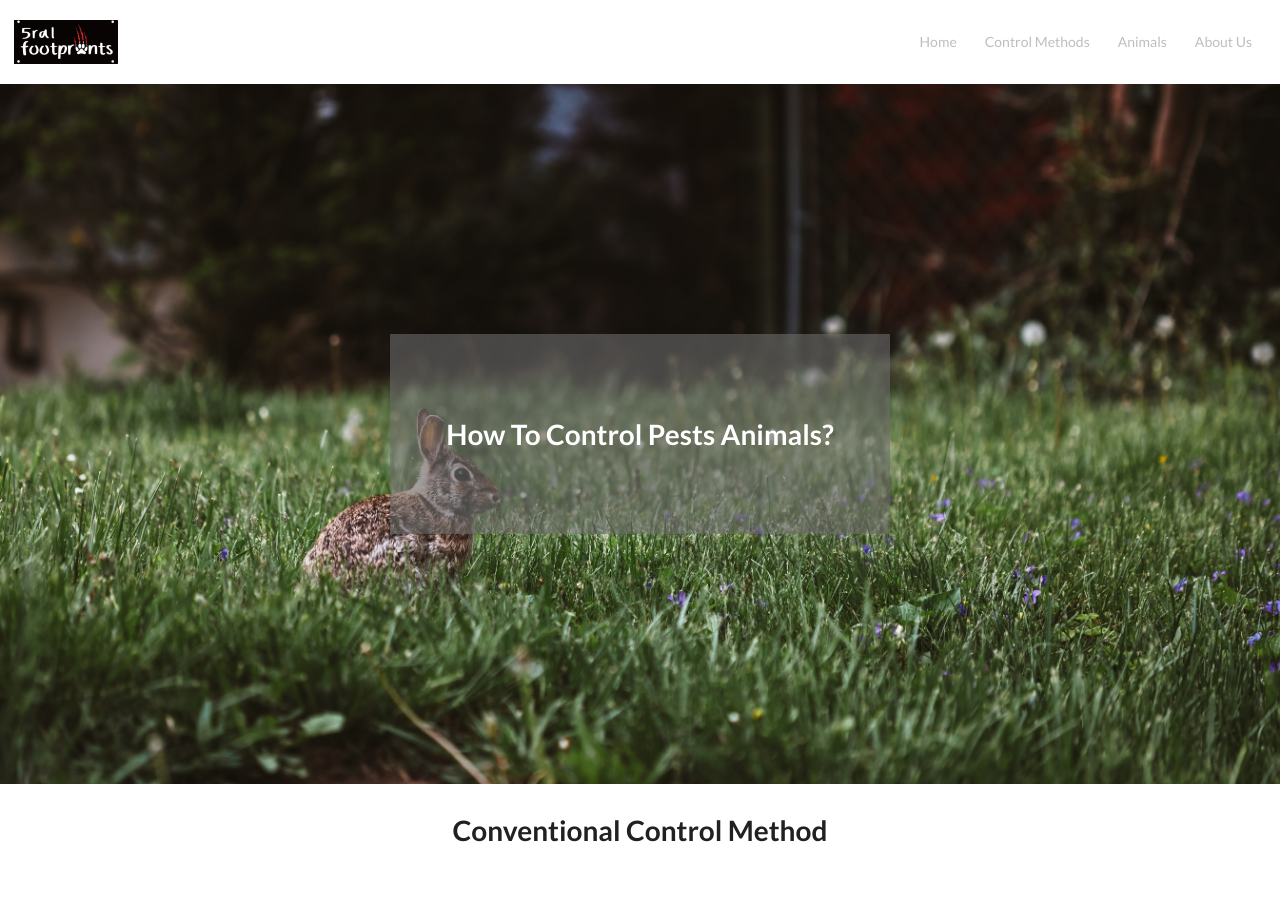
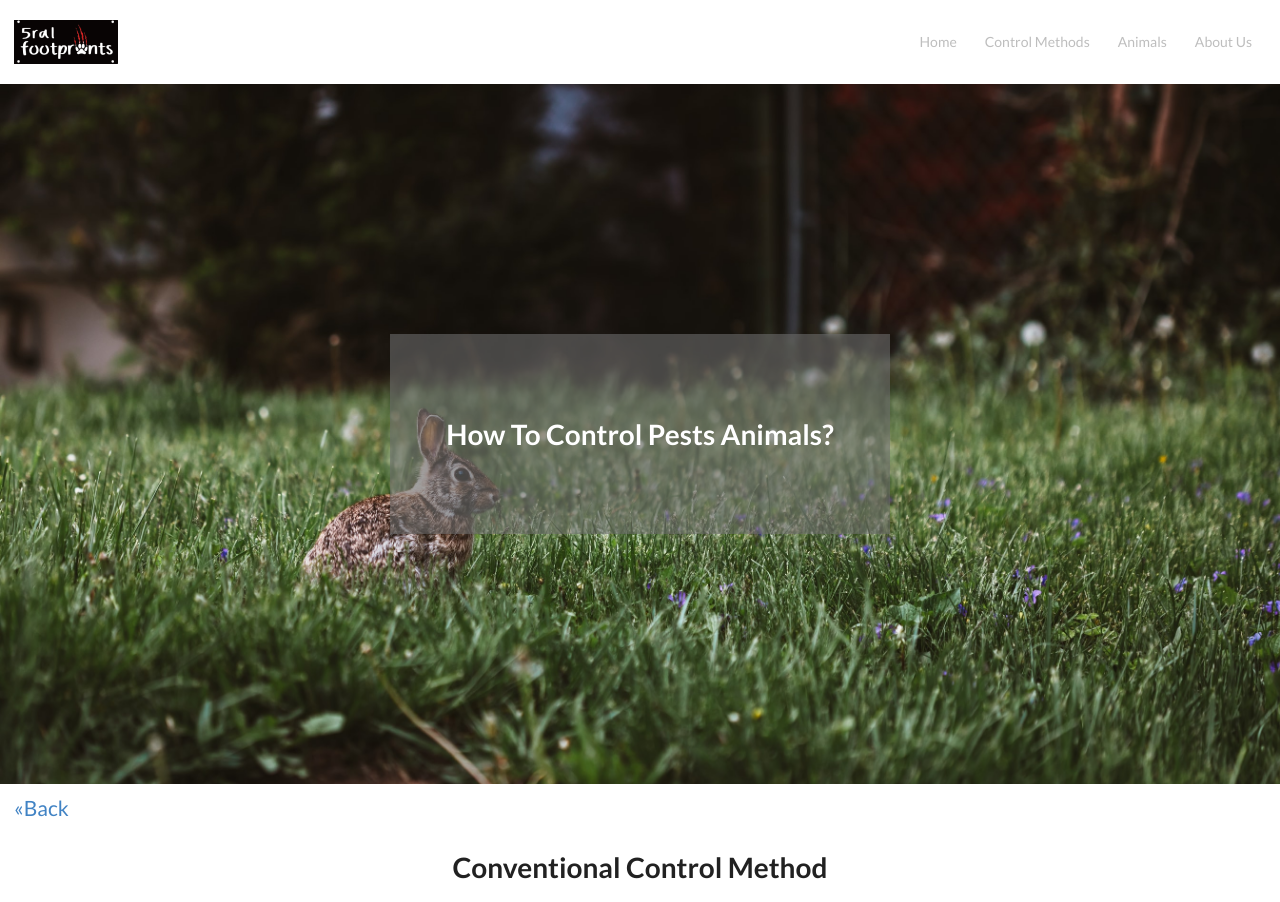
Before and after one commit to chengguang-li0313/IE-iteration3Web, a Next.js app: page /control/conventional in a window 1280 px wide. Shown: the top 902 px of the page. Built offline with nearby package versions, Linux system fonts and the light colour scheme.

Commit message:
modified

```diff
--- a/component/HomeControlSection.js
+++ b/component/HomeControlSection.js
@@ -28,7 +28,7 @@ export const HomeControlSection = () => {
           }
           img={"/controlService.jpeg"}
           href={'/control/services'}
-        ></CardWithButtonig>
+        ></CardWithButton>
       </div>
     );
 }
--- a/package.json
+++ b/package.json
@@ -14,6 +14,7 @@
     "gsap": "^3.6.1",
     "next": "10.1.3",
     "react": "17.0.2",
+    "react-back-to-top-button": "0.0.14",
     "react-card-flip": "^1.1.0",
     "react-dom": "17.0.2",
     "react-icons": "^4.2.0",
--- a/pages/control/bio.js
+++ b/pages/control/bio.js
@@ -10,6 +10,7 @@ export default function Conventional() {
     <>
         <Nav></Nav>
         <ControlHero></ControlHero>
+        <a href='/control' className={styles.backButton}>«Back</a>
         <div className={styles.conventionalContainer}>
             <h1>Biological Control Methods</h1>
         </div>
--- a/pages/control/conventional.js
+++ b/pages/control/conventional.js
@@ -10,6 +10,7 @@ export default function Conventional() {
     <>
         <Nav></Nav>
         <ControlHero></ControlHero>
+        <a href='/control' className={styles.backButton}>«Back</a>
         <div className={styles.conventionalContainer}>
             <h1>Conventional Control Method</h1>
         </div>
--- a/pages/control/index.js
+++ b/pages/control/index.js
@@ -11,6 +11,7 @@ export default function Control() {
         <ControlHero></ControlHero>
 
         <div className={styles.controlSection}>
+            <h1>Control Methods Available in Victoria</h1>
             <div className={styles.controlCards}>
                 <ControlCard
                     title={'Conventional control methods'}
--- a/pages/control/services.js
+++ b/pages/control/services.js
@@ -10,6 +10,7 @@ export default function Conventional() {
     <>
         <Nav></Nav>
         <ControlHero></ControlHero>
+        <a href='/control' className={styles.backButton}>«Back</a>
         <div className={styles.conventionalContainer}>
             <h1>Control Services</h1>
         </div>
--- a/styles/Control.module.css
+++ b/styles/Control.module.css
@@ -1,3 +1,9 @@
+.backButton {
+    font-size: 1.5rem;
+    padding: 1rem;
+    margin-top:1rem;
+}
+
 .controlHero {
     display: flex;
     background-image: url('/controlHero.jpeg');
@@ -6,6 +12,7 @@
     background-size: cover;
     justify-content: center;
     align-items: center;
+    margin-bottom: 1rem;
 }
 
 .controlHeroInfo {
```
Also changed, not shown: 1 other file (tests, documents, lock files or other folders).
